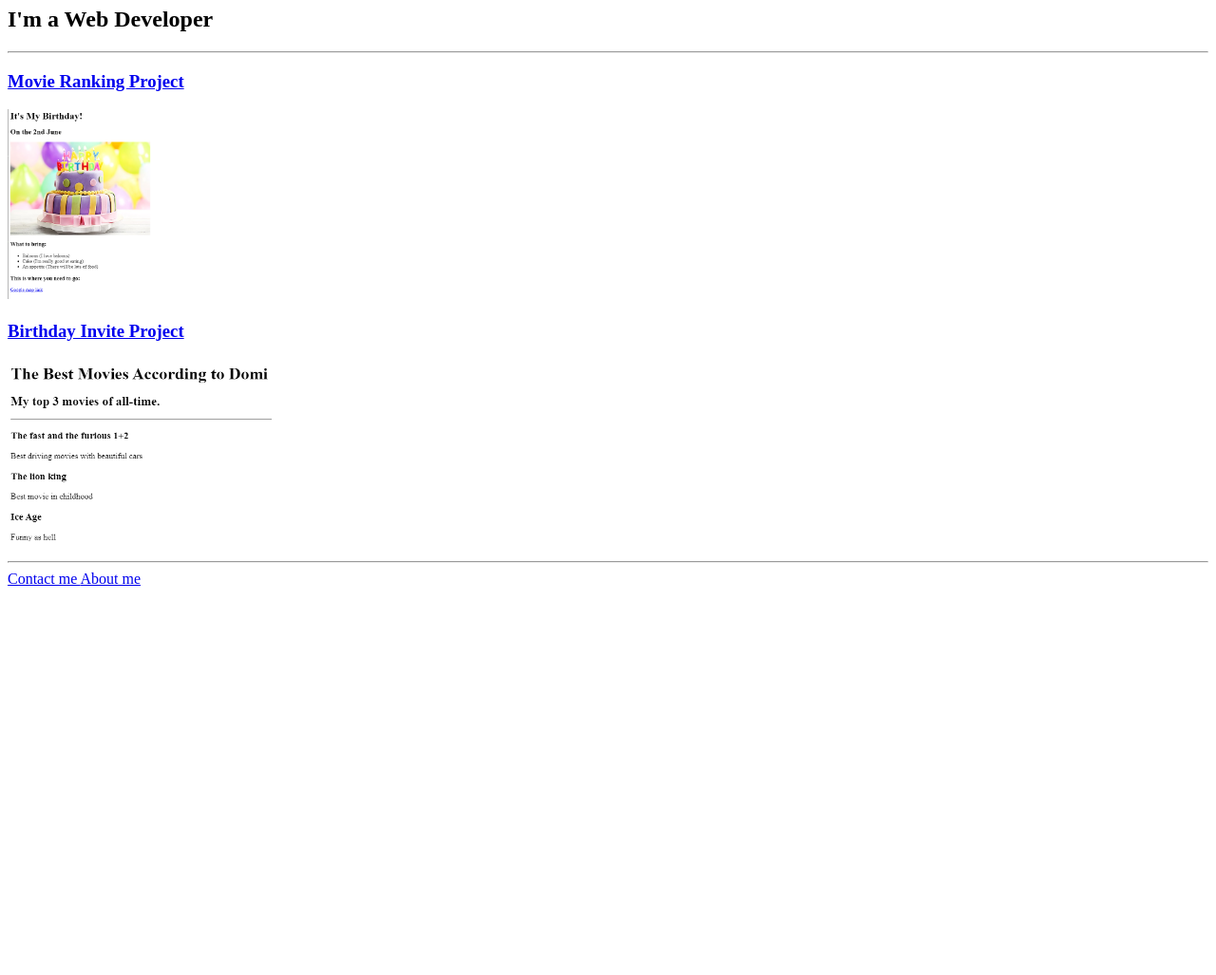
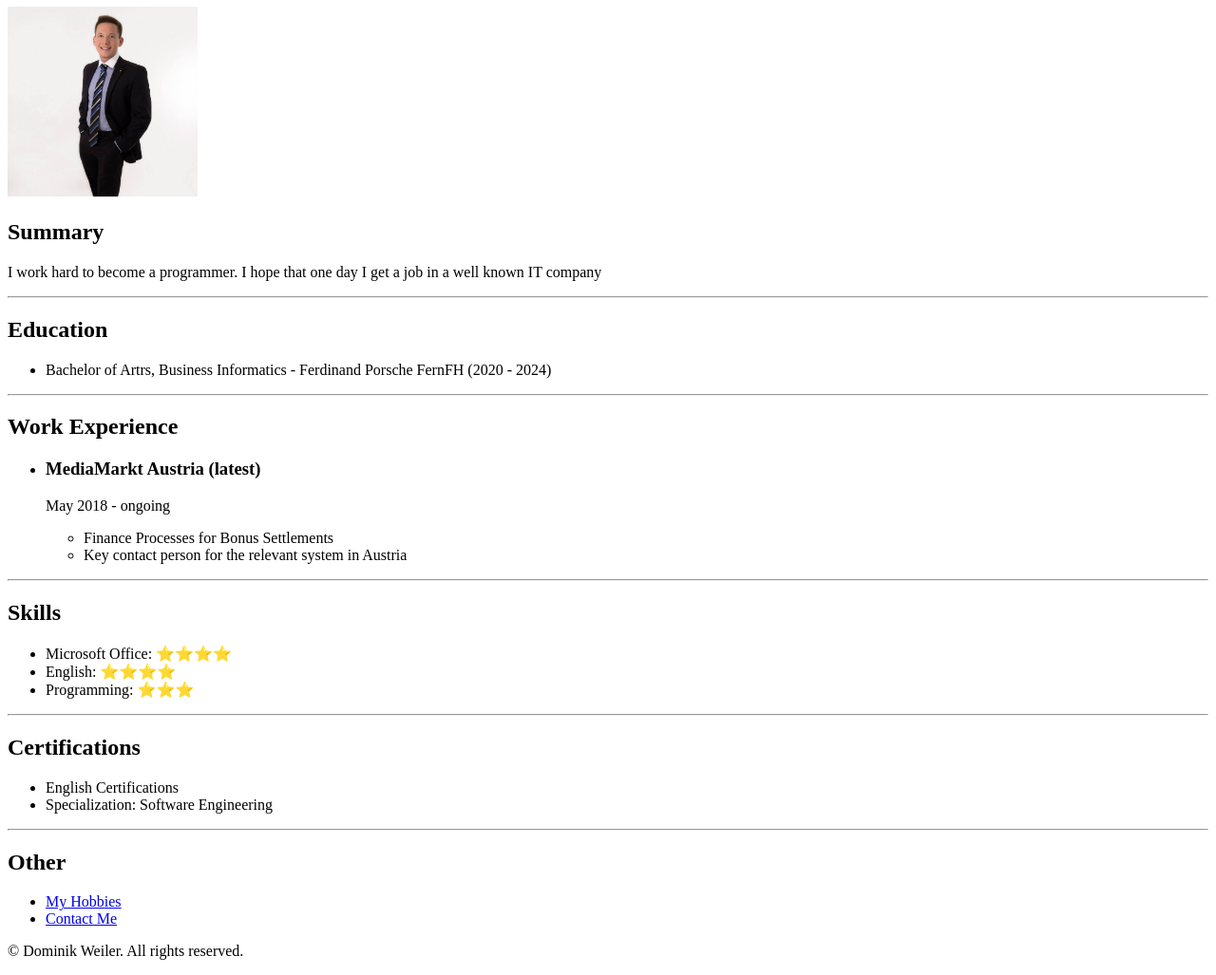
Before and after one commit to Domikoko/html-portfolio, a plain HTML site: page index.html in a window 1280 px wide. Shown: the part 73-1100 px from the top of the page at 95% size. Before the commit the page ends 800 px from the top, so only its background shows below. Drawn offline with Linux system fonts and the light colour scheme.

Commit message:
Add files via upload

```diff
--- a/index.html
+++ b/index.html
@@ -1,25 +1,56 @@
-<!-- TODO 1: Create the HTML Boilerplate -->
-
 <!DOCTYPE html>
 <html lang="en">
 <head>
     <meta charset="UTF-8">
     <meta name="viewport" content="width=device-width, initial-scale=1.0">
-    <title>My first Website</title>
+    <title>My Resume</title>
 </head>
 <body>
+    <h1>Dominik Weiler</h1>
+    <img src="./464639611_8293521887425482_5281582974980845440_n.jpg" height="200px" alt="Picture of Dominik Weiler" />
 
-    <h1>Domis Portfolio</h1>
-    <h2>I'm a Web Developer</h2>
-    <hr/>
-    <h3><a href="./public/birthday-invite.html"> Movie Ranking Project </a></h3>
-    <img src="./assets/images/Domis Birhtday Screenshot img.png" height="200" alt="Birthday Invite Image">
-    <h3><a href="./public/movie-ranking.html"> Birthday Invite Project</a></h3>
-    <img src="./assets/images/Domis Movie Ranking Screenshot img.png" height= "200" alt="Ranking Image">
-    <hr/>
-    <a href="./public/contact.html"> Contact me </a>
-    <a href="public/about.html"> About me </a>
+    <h2>Summary</h2>
+    <p>I work hard to become a programmer. I hope that one day I get a job in a well known IT company</p>
+    <hr>
+    <h2>Education</h2>
+    <ul>
+        <li>Bachelor of Artrs, Business Informatics - Ferdinand Porsche FernFH (2020 - 2024)</li>
+    </ul>
+    <hr>
+    <h2>Work Experience</h2>
+    <ul>
+        <li><h3>MediaMarkt Austria (latest)</h3></li>
+        <p>May 2018 - ongoing</p>
+        <ul>
+            <li>Finance Processes for Bonus Settlements</li>
+            <li>Key contact person for the relevant system in Austria</li>
+        </ul>
+    </ul>
+    <hr>
+
+    <h2>Skills</h2>
+    <ul>
+        <li>Microsoft Office: ⭐️⭐️⭐️⭐️</li>
+        <li>English: ⭐️⭐️⭐️⭐️</li>
+        <li>Programming: ⭐️⭐️⭐️</li>
+    </ul>
+    <hr>
+    <h2>Certifications</h2>
+    <ul>
+        <li>English Certifications</li>
+        <li>Specialization: Software Engineering </li>
+    </ul>
+    <hr>
+
+    <h2>Other</h2>
+    <ul>
+        <li><a href="./hobbies.html">My Hobbies</a></li>
+        <li><a href="./contact.html">Contact Me</a></li>
+    </ul>
+
+    <footer>
+        <p>© Dominik Weiler. All rights reserved.</p>
+    </footer>
 
 </body>
-
 </html>
```
Also changed, not shown: contact.html (added, +9 -0 lines), hobbies.html (added, +7 -0 lines), 464639611_8293521887425482_5281582974980845440_n.jpg (added), userphoto.jpg (added).
